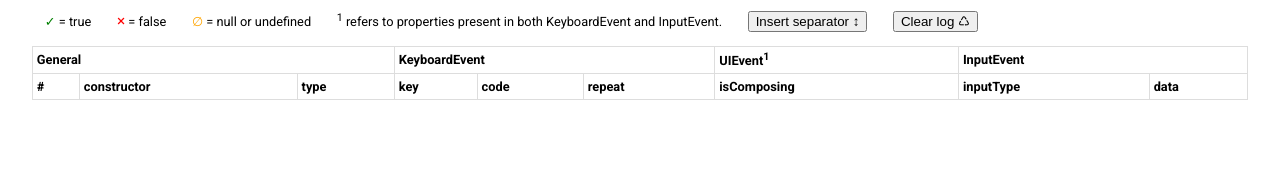
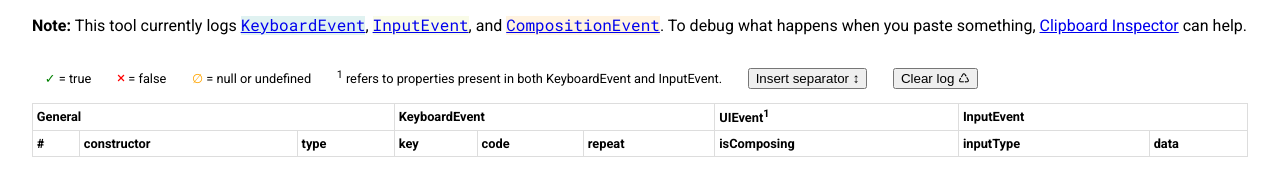
Before and after one commit to danburzo/input-methods, a React app: page index.html in a window 1280 px wide. Shown: the part 256-452 px from the top of the page. Built offline with nearby package versions, Linux system fonts and the light colour scheme.

Commit message:
Added note

```diff
--- a/index.html
+++ b/index.html
@@ -45,6 +45,10 @@
 		</div>
 	</div>
 
+	<p>
+		<strong>Note: </strong> This tool currently logs <a href='https://developer.mozilla.org/en-US/docs/Web/API/KeyboardEvent' class='logger__row--KeyboardEvent'><code>KeyboardEvent</code></a>, <a class='logger__row--InputEvent' href='https://developer.mozilla.org/en-US/docs/Web/API/InputEvent'><code>InputEvent</code></a>, and <a class='logger__row--CompositionEvent' href='https://developer.mozilla.org/en-US/docs/Web/API/CompositionEvent'><code>CompositionEvent</code></a>. To debug what happens when you paste something, <a href='https://danburzo.github.io/clipboard-inspector'>Clipboard Inspector</a> can help.
+	</p>
+
 	<div class="logger">
 
 	</div>
```
